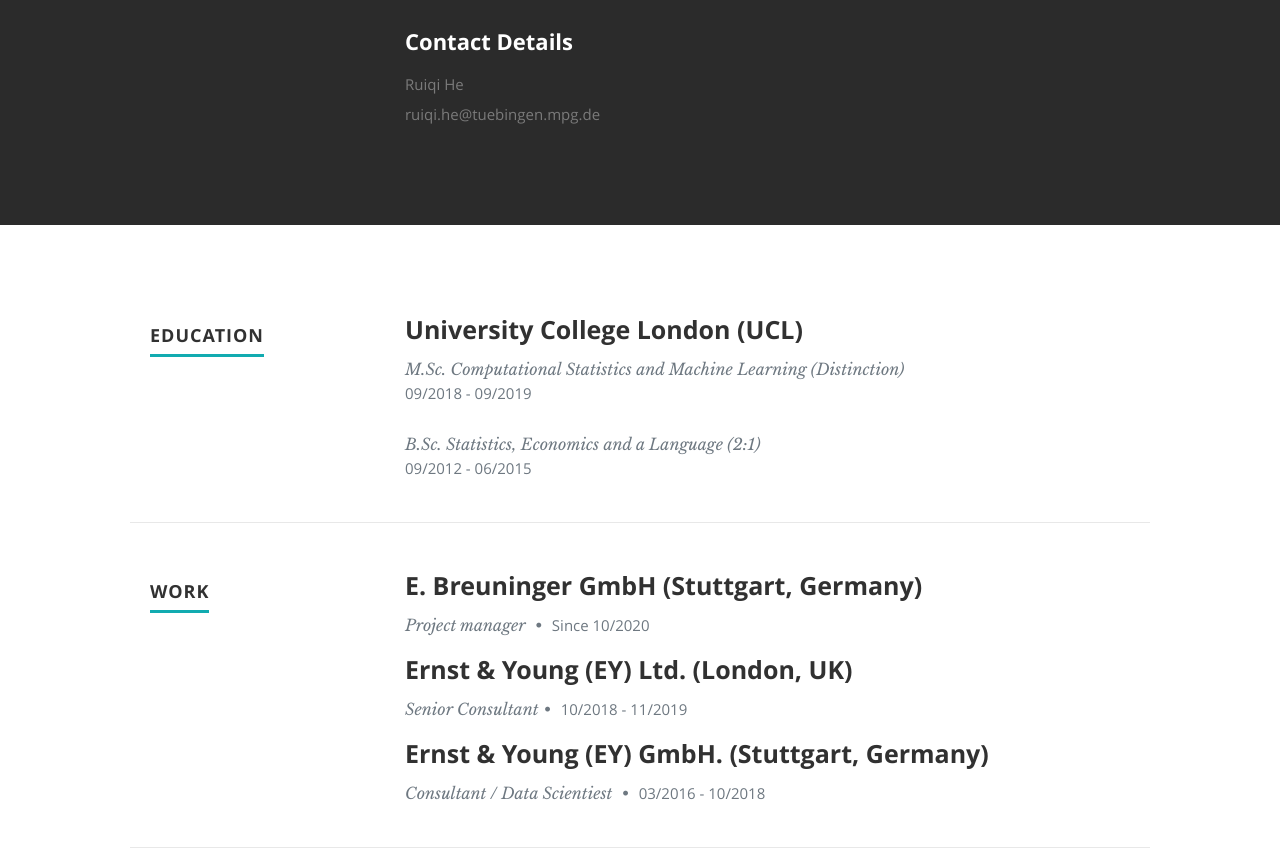
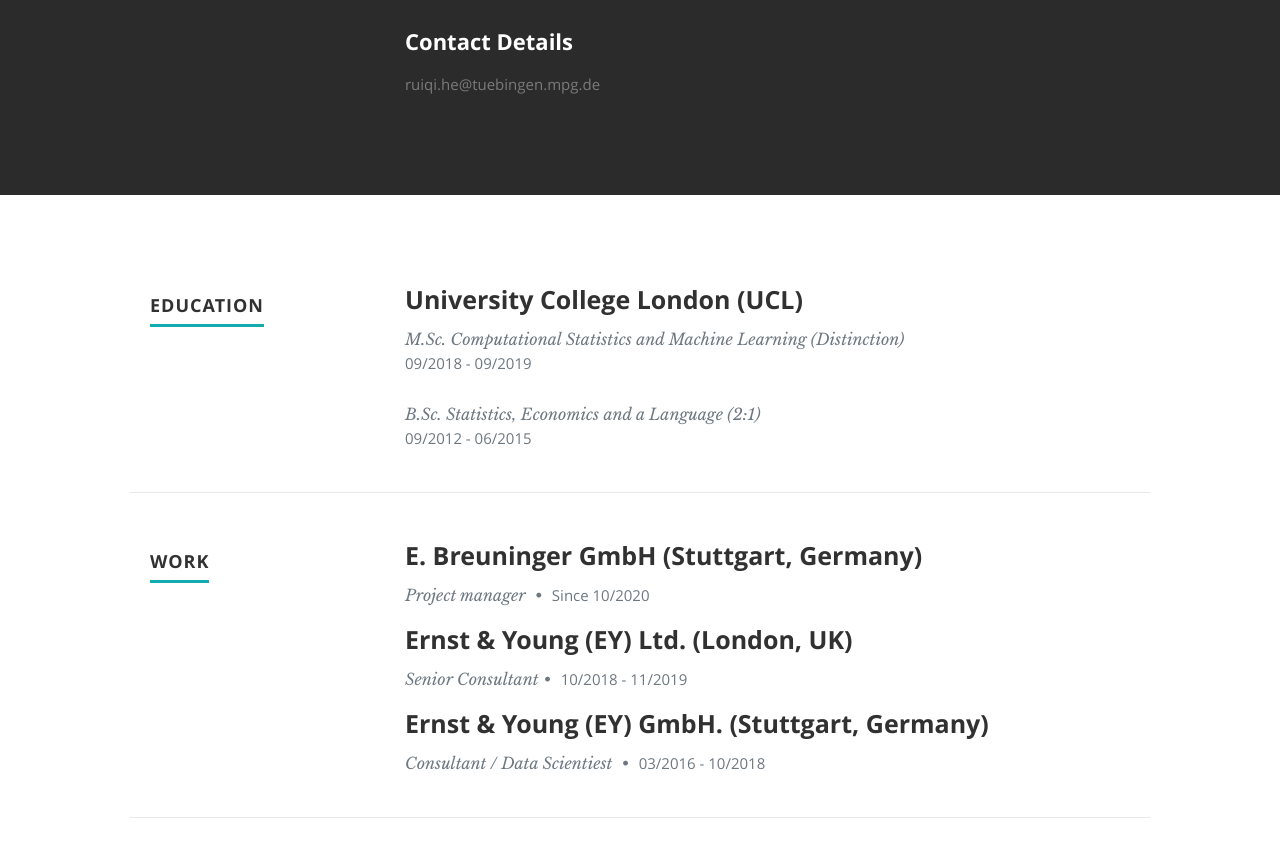
Before and after one commit to Reeche/reeche.github.io, a plain HTML site: page index.html in a window 1280 px wide. Shown: the part 1211-2062 px from the top of the page. Drawn offline with nearby package versions, Linux system fonts and the light colour scheme.

Commit message:
small changes

```diff
--- a/index.html
+++ b/index.html
@@ -115,8 +115,6 @@
 
                     <h2>Contact Details</h2>
                     <p class="address">
-                        <span>Ruiqi He</span>
-                        <br>
                         <span>ruiqi.he@tuebingen.mpg.de</span>
                     </p>
 
```
